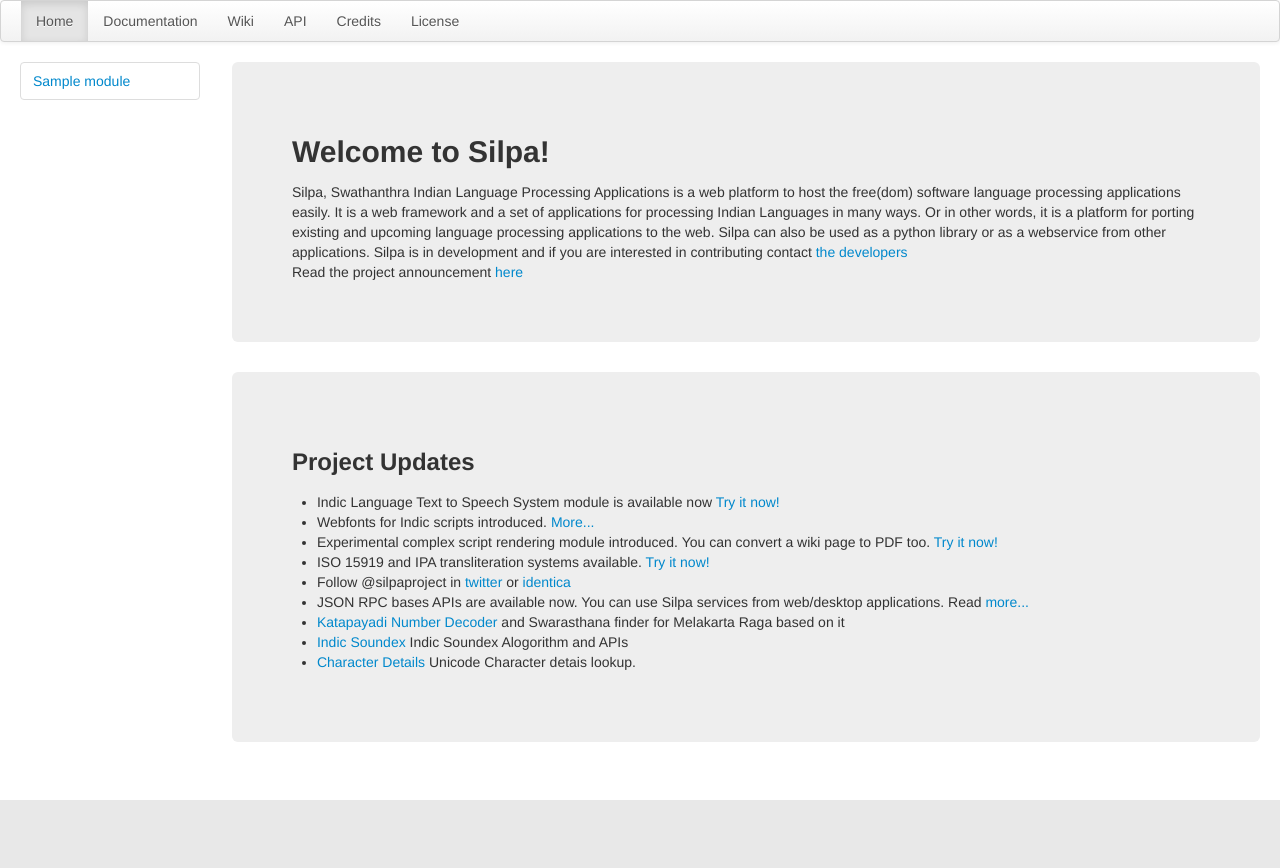
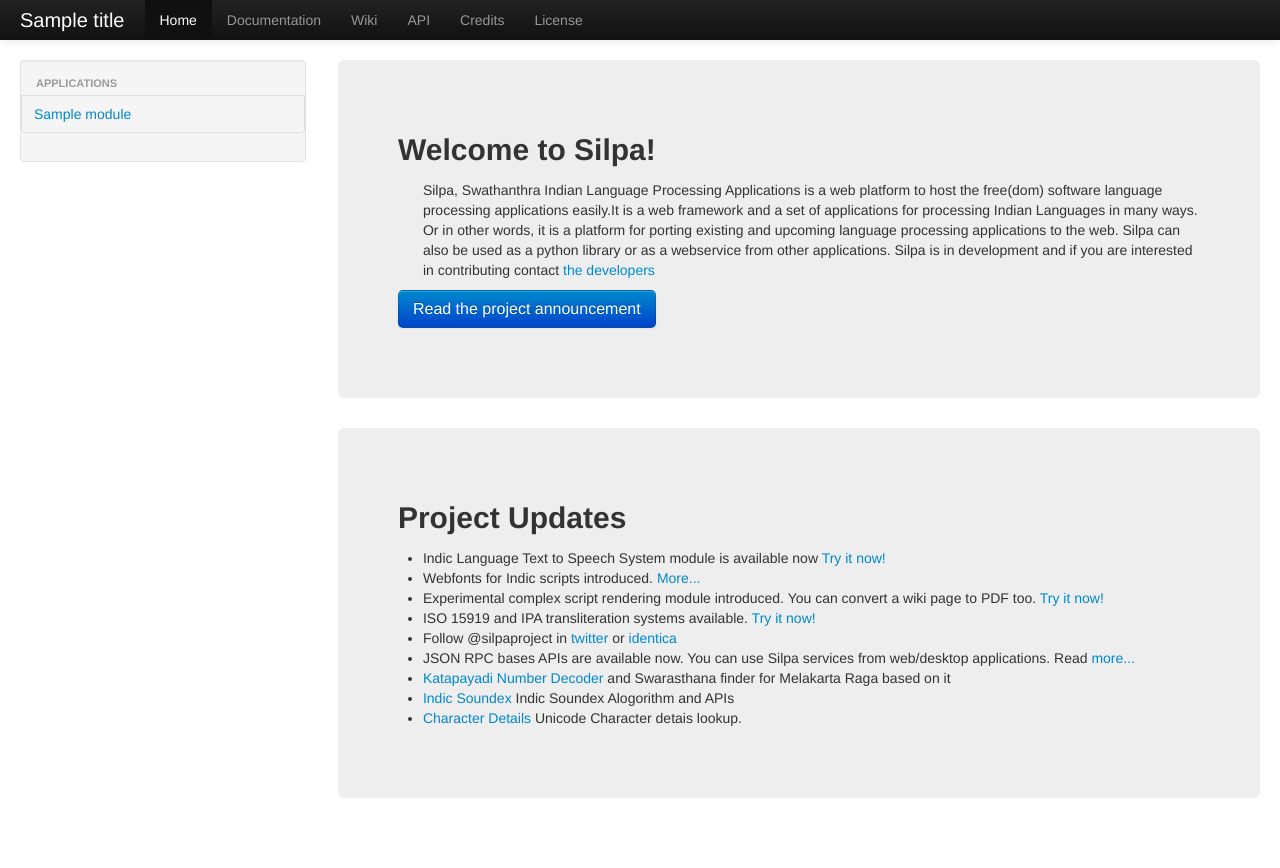
Before and after one commit to libindic/Silpa-Flask, a Python web app: template templates/index.html in a window 1280 px wide. Before the commit the page ends 800 px from the top, so only its background shows below. Run offline with Jinja, Linux system fonts and the light colour scheme; the template is opened without the code that fills it: most values are stand-ins (such as "Sample title", 1, 10 or a date in 2020); some libraries are stand-ins or nearby versions.

Commit message:
Fixed front end design

```diff
--- a/templates/index.html
+++ b/templates/index.html
@@ -11,20 +11,18 @@ the Free Software Foundation; either version 3 of the License, or
 {% block content %}
 <div class="hero-unit">
 <h2>Welcome to Silpa!</h2>
-Silpa, Swathanthra Indian Language Processing Applications is a  web platform
-to host the free(dom) software language processing applications easily.
-It is a web framework and a set of applications for processing Indian Languages in many ways.
-Or in other words, it is a platform for porting existing and upcoming language processing applications
-to the web. Silpa can also be used as a python library or as a webservice from other applications.
-Silpa is in development and if you
-are interested in contributing contact  <a href="doc/contact.html">the developers</a>
-<br/>
-Read the project announcement <a href="http://thottingal.in/blog/2009/06/16/announcing-project-silpa/">here</a>
-<br/>
+<p>
+  <ul>
+  Silpa, Swathanthra Indian Language Processing Applications is a  web platform to host the free(dom) software language processing applications easily.It is a web framework and a set of applications for processing Indian Languages in many ways. Or in other words, it is a platform for porting existing and upcoming language processing applications to the web. Silpa can also be used as a python library or as a webservice from other applications. Silpa is in development and if you are interested in contributing contact  <a href="doc/contact.html">the developers</a> </p>
+ </ul>
+<p>
+ <a class="btn btn-primary btn-large" href="http://thottingal.in/blog/2009/06/16/announcing-project-silpa/">Read the project announcement </a>
+</p>
 
 </div>
 <div class="hero-unit">
-<h3>Project Updates</h3>
+<h2>Project Updates</h2>
+<p>
 <ul>
   <li>Indic Language Text to Speech System module is available now  <a href="TTS">Try it now!</a> </li>
   <li>Webfonts for Indic scripts introduced. <a href="Webfonts">More...</a></li>
@@ -36,5 +34,6 @@ Read the project announcement <a href="http://thottingal.in/blog/2009/06/16/anno
   <li><a href="Soundex">Indic Soundex</a> Indic Soundex Alogorithm and APIs</li>
   <li><a href="CharDetails">Character Details</a> Unicode Character detais lookup.</li>
 </ul>
+</p>
 </div>
 {% endblock %}
--- a/templates/silpa.html
+++ b/templates/silpa.html
@@ -8,6 +8,15 @@
     <meta name="author" content="SILPA Developers">
 
     <link href="{{ url_for('static', filename='bootstrap/css/bootstrap.min.css') }}" rel="stylesheet">
+    <style type="text/css">
+      body {
+        padding-top: 60px;
+        padding-bottom: 40px;
+      }
+      .sidebar-nav {
+        padding: 9px 0;
+      }
+    </style>
     <link href="{{ url_for('static', filename='bootstrap/css/bootstrap-responsive.min.css') }}" rel="stylesheet">
     <!-- HTML5 shim, for IE6-8 support of HTML5 elements -->
     <!--[if lt IE 9]>
@@ -15,9 +24,17 @@
     <![endif]-->
   </head>
   <body>
-    <div class="navbar">
+    <div class="navbar navbar-inverse navbar-fixed-top">
       <div class="navbar-inner">
-        <div class="container">
+        <div class="container-fluid">
+          <a class="btn btn-navbar" data-toggle="collapse" data-target=".nav-collapse">
+            <span class="icon-bar"></span>
+            <span class="icon-bar"></span>
+            <span class="icon-bar"></span>
+          </a>
+          <a class="brand" href="#">{{ title }}</a>
+
+          <div class="nav-collapse collapse">
             <ul class="nav">
               <li class="active">
                 <a href="{{ url_for(main_page)}}">Home</a>
@@ -28,20 +45,25 @@
               <li><a href="{{ url_for('static',filename='doc/credits.html')}}">Credits</a></li>
               <li><a href="{{ url_for('static',filename='doc/license.html')}}">License</a></li>
             </ul>
-        </div>
-      </div>
-    </div>
+          </div> <!-- nav-collapse -->
+        </div> <!-- container-fluid -->
+      </div> <!-- navbar-inner -->
+    </div> <!-- navbar -->
+
     <div class="container-fluid">
       <div class="row-fluid">
-        <div class="span2">
+        <div class="span3">
+          <div class="well sidebar-nav">
             <!-- side bar goes here -->
             <ul class="nav nav-tabs nav-stacked">
+              <li class="nav-header">Applications</li>
               {% for module in modules %}
               <li><a href="{{ url_for(main_page + '/' + module if not main_page == '/' else main_page + module) }}">{{ module }}</a></li>
               {% endfor %}
             </ul>
           </div>
-        <div class="span10">
+        </div>
+        <div class="span9">
           <!-- Main body goes here -->
           {% block content %}
           {% endblock %}
```
Lines whose indentation alone changed are shown as unchanged.
